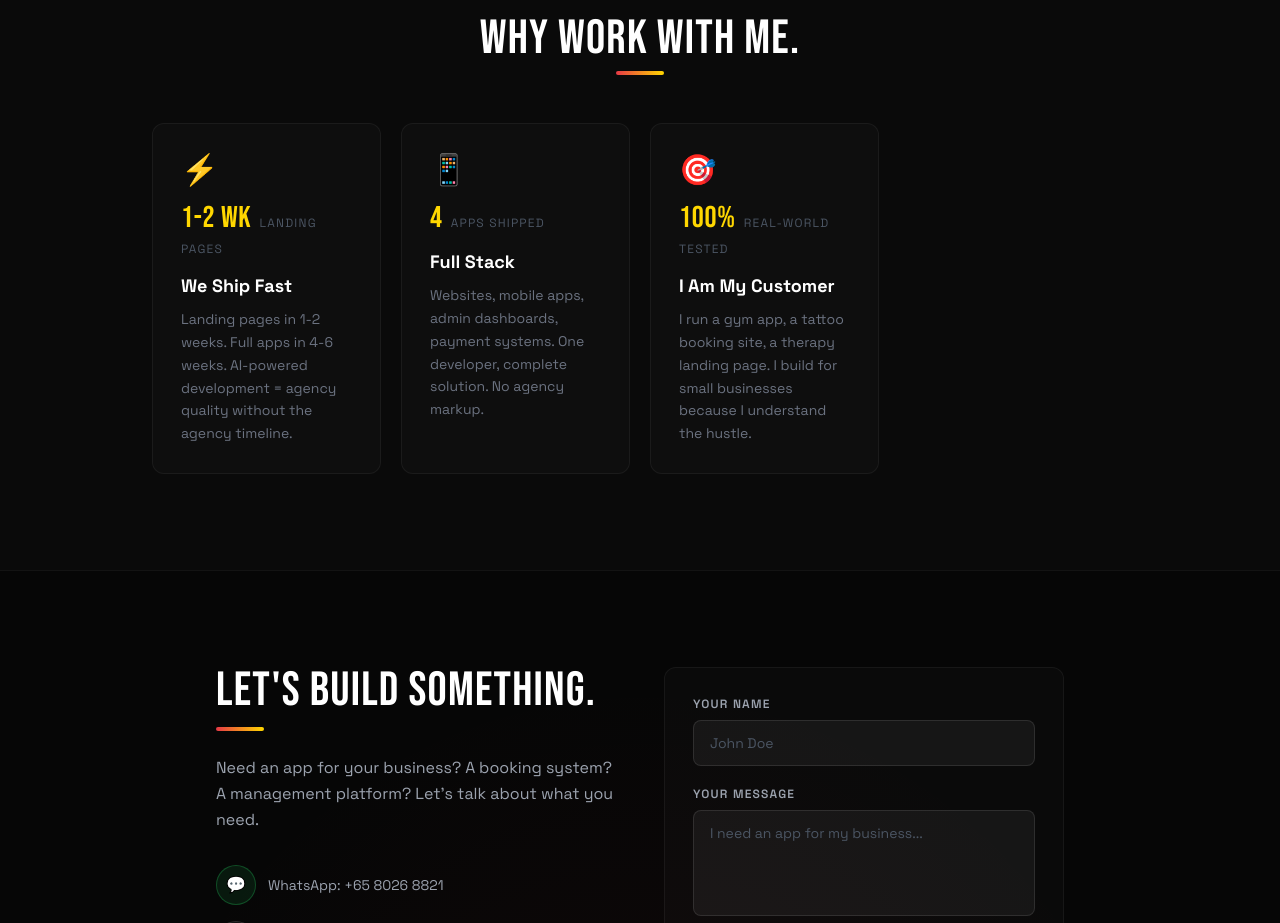
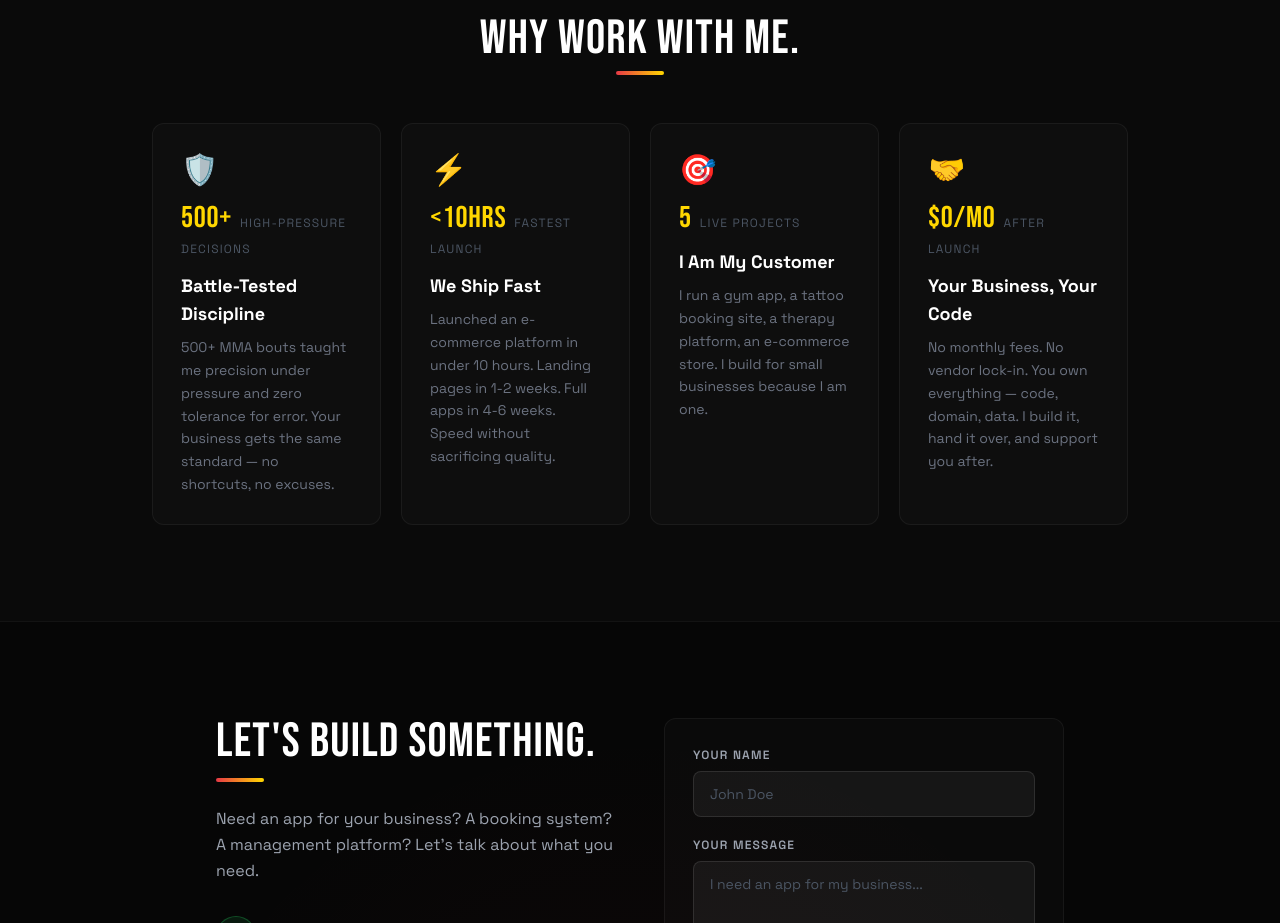
Before and after one commit to IsaacYap90/isaacyap.ai, a React (Vite) app: page / in a window 1280 px wide. Shown: the part 4080-5003 px from the top of the page. Built offline with nearby package versions, Linux system fonts and the light colour scheme.

Commit message:
update: Why Me section — trust-focused, MMA as credibility, 4 cards active
- Battle-Tested Discipline: 500+ bouts = precision for your project
- Ship Fast: <10hrs launch flex
- I Am My Customer: 5 live projects
- Your Business Your Code: /bin/bash/mo after launch (unhidden)

```diff
--- a/src/App.jsx
+++ b/src/App.jsx
@@ -301,33 +301,33 @@ const Portfolio = () => (
 /* ─── WHY ME ─── */
 const whyMeCards = [
   {
+    emoji: '🛡️',
+    title: 'Battle-Tested Discipline',
+    desc: "500+ MMA bouts taught me precision under pressure and zero tolerance for error. Your business gets the same standard — no shortcuts, no excuses.",
+    stat: '500+',
+    statLabel: 'high-pressure decisions',
+  },
+  {
     emoji: '⚡',
     title: 'We Ship Fast',
-    desc: 'Landing pages in 1-2 weeks. Full apps in 4-6 weeks. AI-powered development = agency quality without the agency timeline.',
-    stat: '1-2 wk',
-    statLabel: 'landing pages',
-  },
-  {
-    emoji: '📱',
-    title: 'Full Stack',
-    desc: 'Websites, mobile apps, admin dashboards, payment systems. One developer, complete solution. No agency markup.',
-    stat: '4',
-    statLabel: 'apps shipped',
+    desc: 'Launched an e-commerce platform in under 10 hours. Landing pages in 1-2 weeks. Full apps in 4-6 weeks. Speed without sacrificing quality.',
+    stat: '<10hrs',
+    statLabel: 'fastest launch',
   },
   {
     emoji: '🎯',
     title: 'I Am My Customer',
-    desc: "I run a gym app, a tattoo booking site, a therapy landing page. I build for small businesses because I understand the hustle.",
-    stat: '100%',
-    statLabel: 'real-world tested',
+    desc: "I run a gym app, a tattoo booking site, a therapy platform, an e-commerce store. I build for small businesses because I am one.",
+    stat: '5',
+    statLabel: 'live projects',
   },
-  /* {
-    emoji: '🔒',
-    title: 'You Own Everything',
-    desc: "No monthly fees. No vendor lock-in. Your code, your domain, your data. Pay once, own forever.",
+  {
+    emoji: '🤝',
+    title: 'Your Business, Your Code',
+    desc: "No monthly fees. No vendor lock-in. You own everything — code, domain, data. I build it, hand it over, and support you after.",
     stat: '$0/mo',
     statLabel: 'after launch',
-  }, */
+  },
 ]
 
 const WhyMe = () => (
```
